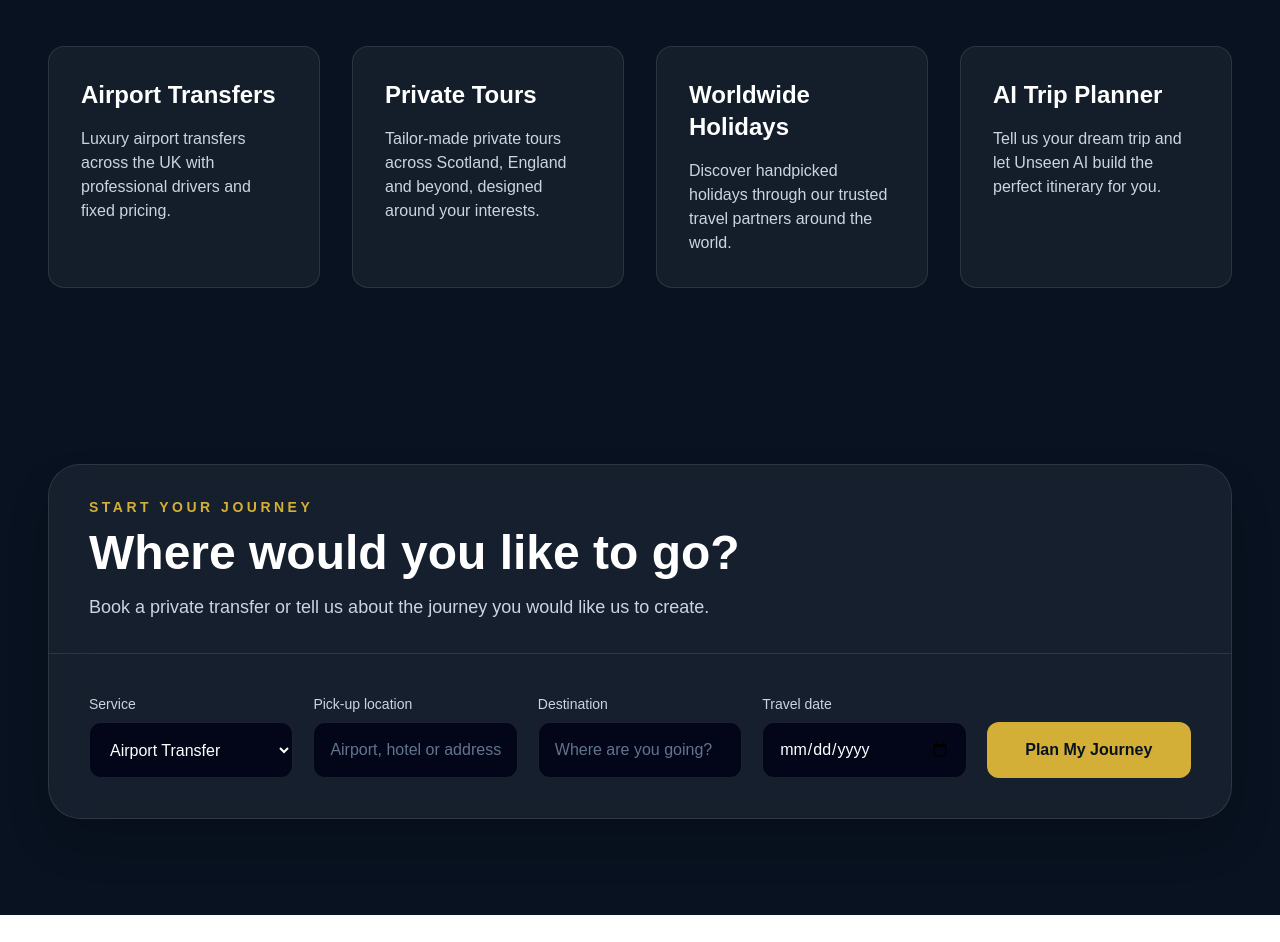
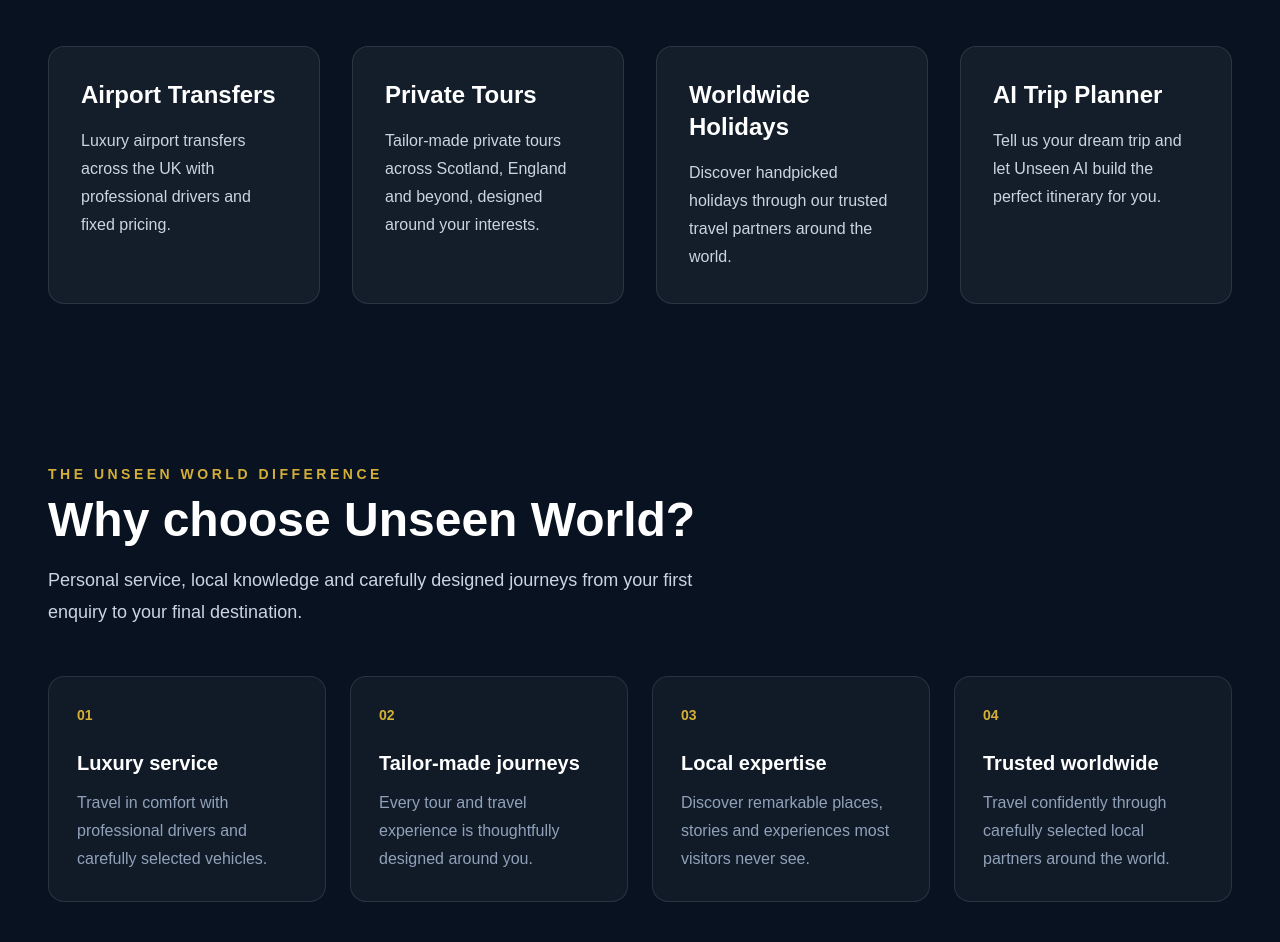
Before and after one commit to joshnavintyagi/unseen-world, a Next.js app: page / in a window 1280 px wide. Shown: the part 790-1732 px from the top of the page. Before the commit the page ends 1705 px from the top, so only its background shows below. Built offline with nearby package versions, Linux system fonts and the light colour scheme.

Commit message:
Add Why Choose Unseen World section

```diff
--- a/app/page.tsx
+++ b/app/page.tsx
@@ -22,9 +22,12 @@
           <a href="#holidays">Holidays</a>
           <a href="#about">About</a>
 
-          <button className="rounded-lg bg-[#D4AF37] px-5 py-3 font-semibold text-[#081220]">
+          <a
+            href="#booking"
+            className="rounded-lg bg-[#D4AF37] px-5 py-3 font-semibold text-[#081220]"
+          >
             Book Now
-          </button>
+          </a>
         </nav>
       </header>
 
@@ -48,13 +51,19 @@
           </p>
 
           <div className="mt-8 flex flex-wrap gap-4">
-            <button className="rounded-lg bg-[#D4AF37] px-6 py-3 font-semibold text-[#081220]">
+            <a
+              href="#booking"
+              className="rounded-lg bg-[#D4AF37] px-6 py-3 font-semibold text-[#081220]"
+            >
               Plan My Journey
-            </button>
+            </a>
 
-            <button className="rounded-lg border border-white/40 px-6 py-3 font-semibold transition hover:bg-white hover:text-[#081220]">
+            <a
+              href="#experiences"
+              className="rounded-lg border border-white/40 px-6 py-3 font-semibold transition hover:bg-white hover:text-[#081220]"
+            >
               Explore Scotland
-            </button>
+            </a>
           </div>
         </div>
 
@@ -75,41 +84,53 @@
         </h2>
 
         <div className="grid gap-8 md:grid-cols-2 lg:grid-cols-4">
-          <div className="rounded-2xl border border-white/10 bg-white/5 p-8">
+          <div
+            id="transfers"
+            className="rounded-2xl border border-white/10 bg-white/5 p-8"
+          >
             <h3 className="mb-4 text-2xl font-semibold">
               Airport Transfers
             </h3>
 
-            <p className="text-slate-300">
+            <p className="leading-7 text-slate-300">
               Luxury airport transfers across the UK with professional drivers
               and fixed pricing.
             </p>
           </div>
 
-          <div className="rounded-2xl border border-white/10 bg-white/5 p-8">
+          <div
+            id="tours"
+            className="rounded-2xl border border-white/10 bg-white/5 p-8"
+          >
             <h3 className="mb-4 text-2xl font-semibold">Private Tours</h3>
 
-            <p className="text-slate-300">
+            <p className="leading-7 text-slate-300">
               Tailor-made private tours across Scotland, England and beyond,
               designed around your interests.
             </p>
           </div>
 
-          <div className="rounded-2xl border border-white/10 bg-white/5 p-8">
+          <div
+            id="holidays"
+            className="rounded-2xl border border-white/10 bg-white/5 p-8"
+          >
             <h3 className="mb-4 text-2xl font-semibold">
               Worldwide Holidays
             </h3>
 
-            <p className="text-slate-300">
+            <p className="leading-7 text-slate-300">
               Discover handpicked holidays through our trusted travel partners
               around the world.
             </p>
           </div>
 
-          <div className="rounded-2xl border border-white/10 bg-white/5 p-8">
+          <div
+            id="experiences"
+            className="rounded-2xl border border-white/10 bg-white/5 p-8"
+          >
             <h3 className="mb-4 text-2xl font-semibold">AI Trip Planner</h3>
 
-            <p className="text-slate-300">
+            <p className="leading-7 text-slate-300">
               Tell us your dream trip and let Unseen AI build the perfect
               itinerary for you.
             </p>
@@ -117,7 +138,67 @@
         </div>
       </section>
 
-      <section className="mx-auto max-w-[1400px] px-6 py-24 md:px-12">
+      <section id="about" className="mx-auto max-w-[1400px] px-6 py-20 md:px-12">
+        <div className="mb-12 max-w-2xl">
+          <p className="mb-3 text-sm font-semibold uppercase tracking-[0.25em] text-[#D4AF37]">
+            The Unseen World difference
+          </p>
+
+          <h2 className="text-4xl font-semibold md:text-5xl">
+            Why choose Unseen World?
+          </h2>
+
+          <p className="mt-5 text-lg leading-8 text-slate-300">
+            Personal service, local knowledge and carefully designed journeys
+            from your first enquiry to your final destination.
+          </p>
+        </div>
+
+        <div className="grid gap-6 md:grid-cols-2 lg:grid-cols-4">
+          <div className="rounded-2xl border border-white/10 bg-white/[0.04] p-7">
+            <p className="mb-6 text-sm font-semibold text-[#D4AF37]">01</p>
+            <h3 className="mb-3 text-xl font-semibold">Luxury service</h3>
+            <p className="leading-7 text-slate-400">
+              Travel in comfort with professional drivers and carefully selected
+              vehicles.
+            </p>
+          </div>
+
+          <div className="rounded-2xl border border-white/10 bg-white/[0.04] p-7">
+            <p className="mb-6 text-sm font-semibold text-[#D4AF37]">02</p>
+            <h3 className="mb-3 text-xl font-semibold">
+              Tailor-made journeys
+            </h3>
+            <p className="leading-7 text-slate-400">
+              Every tour and travel experience is thoughtfully designed around
+              you.
+            </p>
+          </div>
+
+          <div className="rounded-2xl border border-white/10 bg-white/[0.04] p-7">
+            <p className="mb-6 text-sm font-semibold text-[#D4AF37]">03</p>
+            <h3 className="mb-3 text-xl font-semibold">Local expertise</h3>
+            <p className="leading-7 text-slate-400">
+              Discover remarkable places, stories and experiences most visitors
+              never see.
+            </p>
+          </div>
+
+          <div className="rounded-2xl border border-white/10 bg-white/[0.04] p-7">
+            <p className="mb-6 text-sm font-semibold text-[#D4AF37]">04</p>
+            <h3 className="mb-3 text-xl font-semibold">Trusted worldwide</h3>
+            <p className="leading-7 text-slate-400">
+              Travel confidently through carefully selected local partners
+              around the world.
+            </p>
+          </div>
+        </div>
+      </section>
+
+      <section
+        id="booking"
+        className="mx-auto max-w-[1400px] px-6 py-24 md:px-12"
+      >
         <div className="overflow-hidden rounded-[32px] border border-white/10 bg-white/[0.06] shadow-2xl backdrop-blur-xl">
           <div className="border-b border-white/10 px-6 py-8 md:px-10">
             <p className="mb-3 text-sm font-semibold uppercase tracking-[0.25em] text-[#D4AF37]">
```
